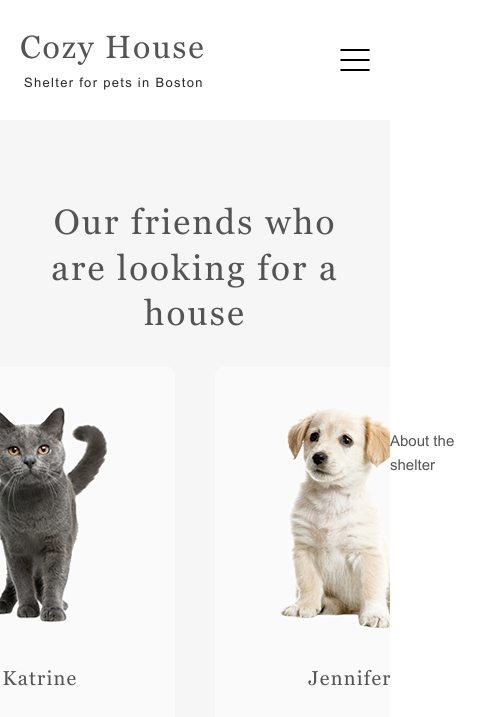
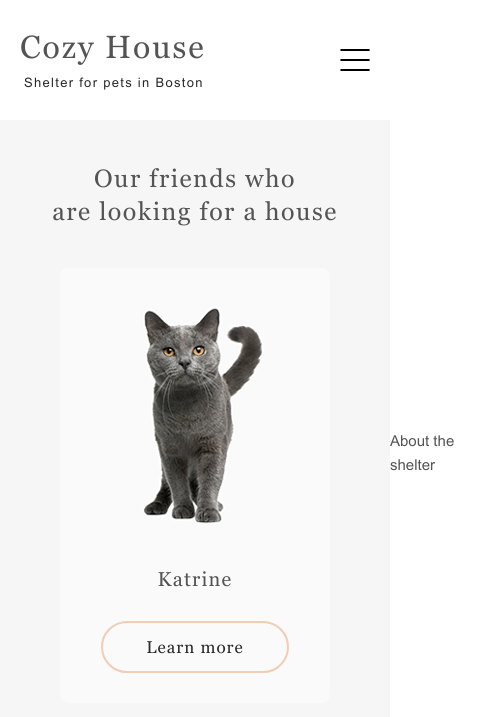
Before and after one commit to maximes2004/shelter, a website: page shelter/pets.html in a window 390 px wide. Shown: the top 717 px of the page, 485 px wide, since content can reach past the window. Drawn offline with Linux system fonts and the light colour scheme.

Commit message:
feat: add responsive layout 320-768px for the our pets page

```diff
--- a/shelter/style.css
+++ b/shelter/style.css
@@ -1135,5 +1135,35 @@ address {
   }
 }
 
+@media (max-width: 640px) {
+  .our-pets__cards {
+    grid-template-columns: 1fr;
+  }
+  .our-pets__card:nth-child(4),
+  .our-pets__card:nth-child(5),
+  .our-pets__card:nth-child(6) {
+    display: none;
+  }
+}
+
 @media (max-width: 480px) {
+  .our-pets__container {
+    padding-top: 42px;
+    padding-bottom: 42px;
+    gap: 42px;
+  }
+  .our-pets__heading {
+    font-size: 25px;
+    height: 64px;
+  }
+  .our-pets__cards {
+    gap: 30px;
+    padding-bottom: 0;
+  }
 }
+
+@media (max-width: 379px) {
+  .our-pets__nav {
+    gap: 10px;
+  }
+}
```
